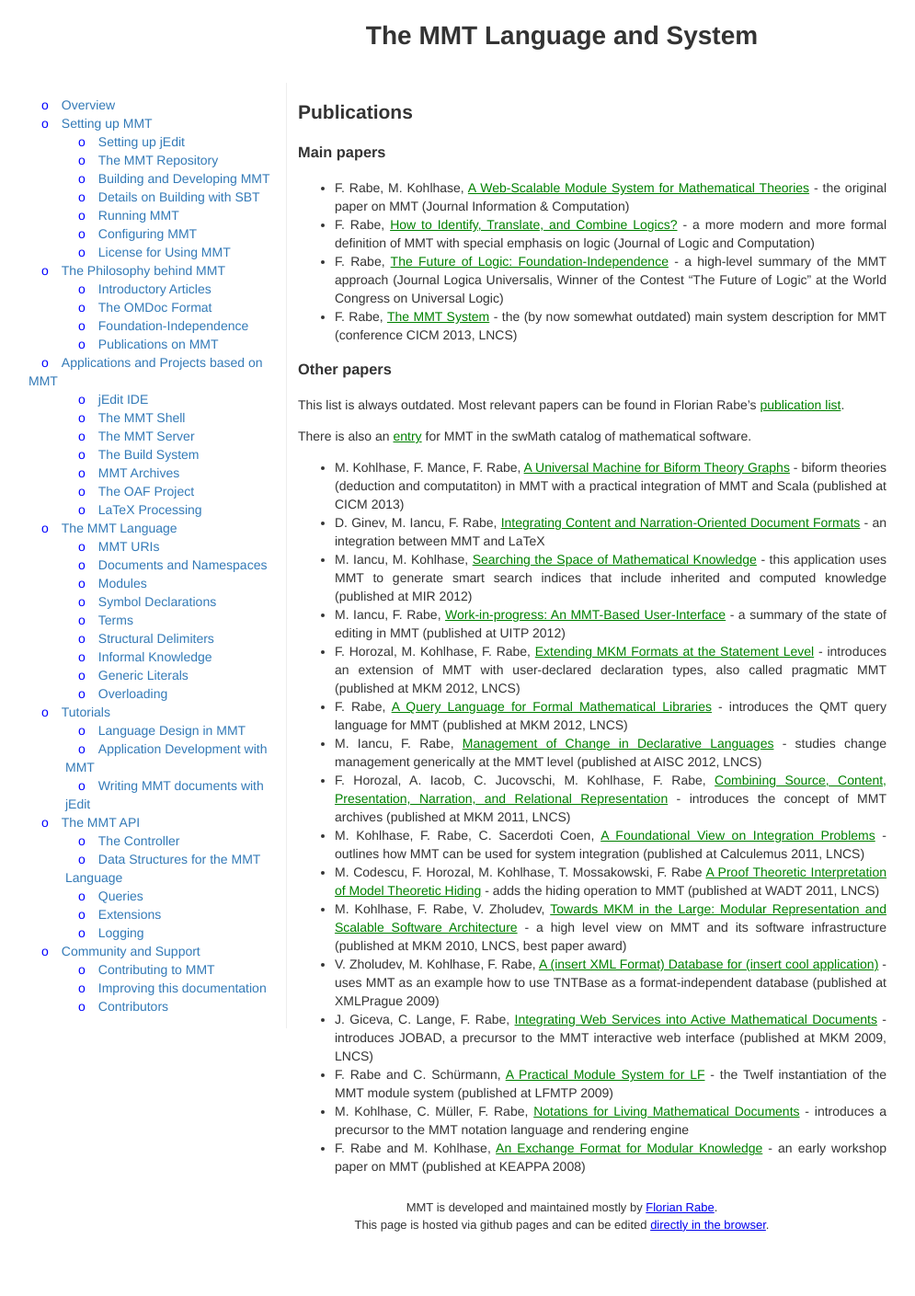
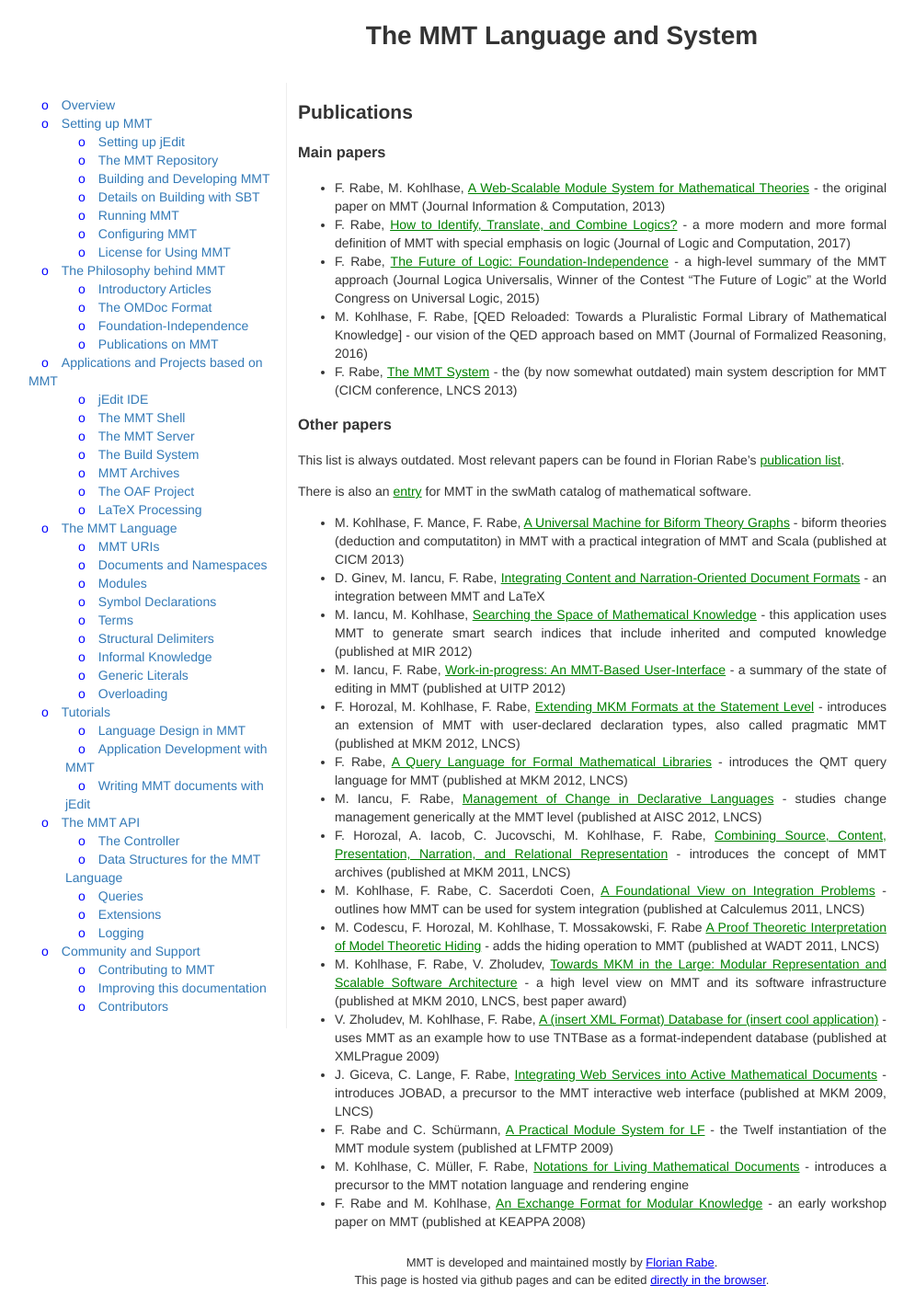
Before and after one commit to UniFormal/uniformal.github.io, a Jekyll site: the page built from doc/philosophy/papers.md, in a window 1280 px wide. Shown: the whole page at 92% size, without its empty margins (29-1024 px from the left). Built offline with Jekyll 4.4.1, drawn with Linux system fonts in a browser that asks for light colours; before the commit the page ends 1349 px from its top, so only the background shows below that.

Commit message:
Update papers.md

```diff
--- a/doc/philosophy/papers.md
+++ b/doc/philosophy/papers.md
@@ -5,10 +5,11 @@ title: Publications
 
 ### Main papers
 
-* F. Rabe, M. Kohlhase, [A Web-Scalable Module System for Mathematical Theories](http://kwarc.info/frabe/Research/mmt.pdf) - the original paper on MMT (Journal Information &amp; Computation)
-* F. Rabe, [How to Identify, Translate, and Combine Logics?](https://kwarc.info/people/frabe/Research/rabe_howto_14.pdf) - a more modern and more formal definition of MMT with special emphasis on logic (Journal of Logic and Computation)
-* F. Rabe, [The Future of Logic: Foundation-Independence](https://kwarc.info/people/frabe/Research/rabe_future_15.pdf) - a high-level summary of the MMT approach (Journal Logica Universalis, Winner of the Contest "The Future of Logic" at the World Congress on Universal Logic)
-* F. Rabe, [The MMT System](http://kwarc.info/frabe/Research/rabe_mmtabs_13.pdf) - the (by now somewhat outdated) main system description for MMT (conference CICM 2013, LNCS)
+* F. Rabe, M. Kohlhase, [A Web-Scalable Module System for Mathematical Theories](http://kwarc.info/frabe/Research/mmt.pdf) - the original paper on MMT (Journal Information &amp; Computation, 2013)
+* F. Rabe, [How to Identify, Translate, and Combine Logics?](https://kwarc.info/people/frabe/Research/rabe_howto_14.pdf) - a more modern and more formal definition of MMT with special emphasis on logic (Journal of Logic and Computation, 2017)
+* F. Rabe, [The Future of Logic: Foundation-Independence](https://kwarc.info/people/frabe/Research/rabe_future_15.pdf) - a high-level summary of the MMT approach (Journal Logica Universalis, Winner of the Contest "The Future of Logic" at the World Congress on Universal Logic, 2015)
+* M. Kohlhase, F. Rabe, [QED Reloaded: Towards a Pluralistic Formal Library of Mathematical Knowledge] - our vision of the QED approach based on MMT (Journal of Formalized Reasoning, 2016)
+* F. Rabe, [The MMT System](http://kwarc.info/frabe/Research/rabe_mmtabs_13.pdf) - the (by now somewhat outdated) main system description for MMT (CICM conference, LNCS 2013)
 
 ### Other papers
 
```
